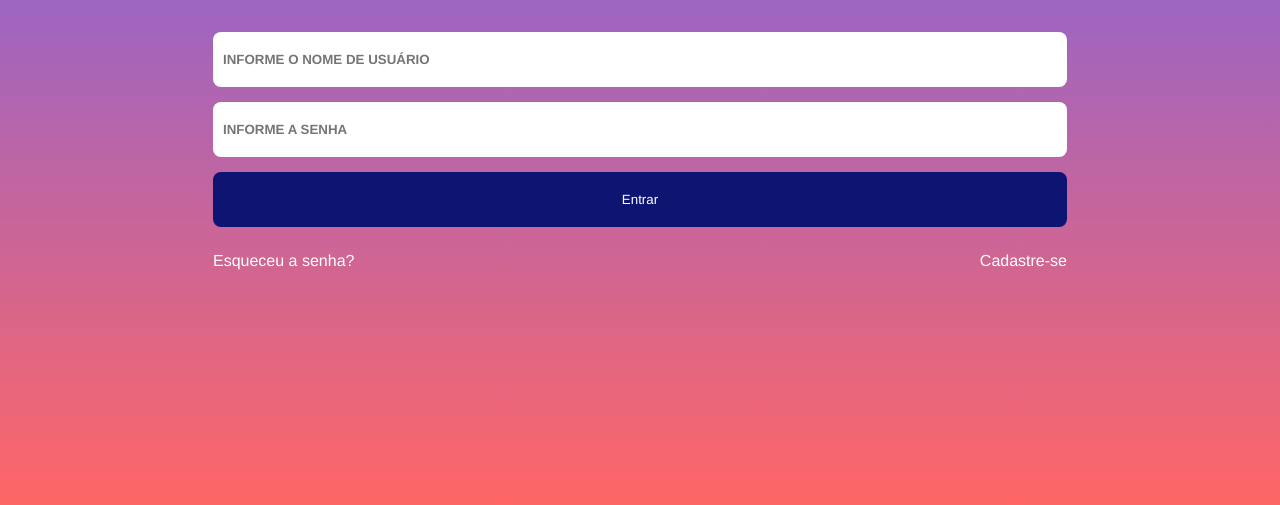
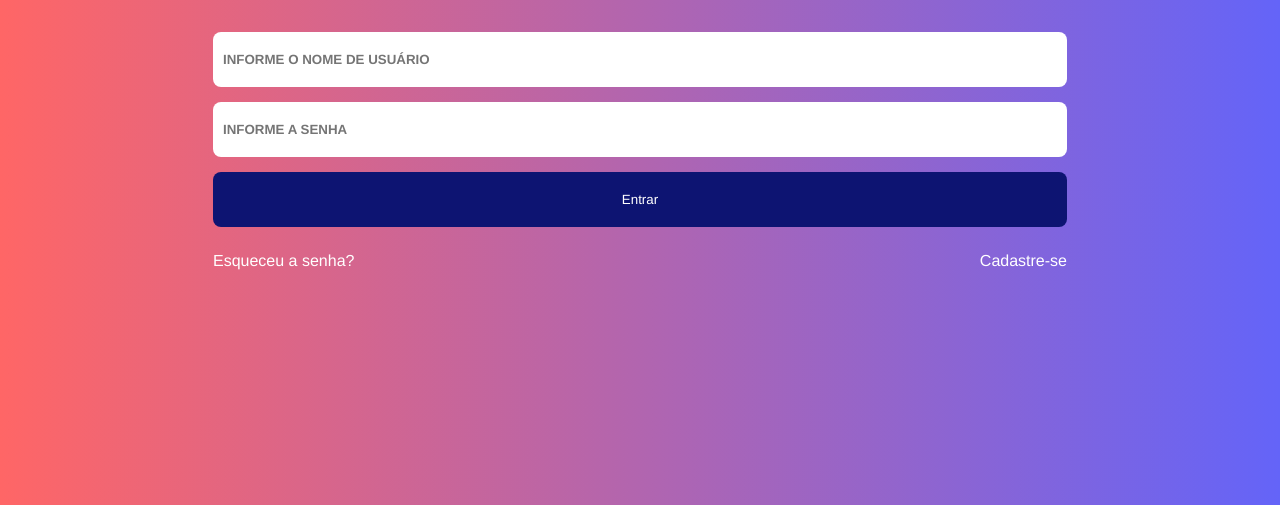
Before and after one commit to LenilsonLimaPantoja/loginAnimation, a plain HTML site: page index.html in a window 1280 px wide. Shown: the part 295-800 px from the top of the page. Drawn offline with Linux system fonts and the light colour scheme.

Commit message:
Primeiro commit

```diff
--- a/estilo.css
+++ b/estilo.css
@@ -4,9 +4,11 @@
     box-sizing: border-box;
     font-family: 'Franklin Gothic Medium', 'Arial Narrow', Arial, sans-serif;
 }
-
+.body{
+    background-color: #fff;
+}
 .container {
-    background-image: linear-gradient(to top, #f66, #6464f8);
+    background-image: linear-gradient(to right, #f66, #6464f8);
     height: auto;
     width: 100vw;
     padding: 30px;
@@ -14,18 +16,20 @@
     display: flex;
     justify-content: center;
     align-items: center;
-    border-top-left-radius: 100%;
-    border-bottom-right-radius: 100%;
+    /* border-top-left-radius: 100%; */
+    /* border-bottom-right-radius: 100%; */
     animation-name: container;
     animation-duration: .5s;
     animation-fill-mode: forwards;
-    animation-timing-function: cubic-bezier(0.175, 0.885, 0.32, 1.275);
-    /* animation-iteration-count: calc(3); */
-    /* animation-direction: alternate; */
+    /* animation-timing-function: cubic-bezier(0.175, 0.885, 0.32, 1.275); */
 }
 
 @keyframes container {
+    0% {
+        width: 10vw;
+    }
     100%{
+        width: 100vw;
         border-radius: 0px;
     }
 }
@@ -36,24 +40,27 @@
     row-gap: 15px;
     background-color: transparent;
     transition: 1s;
-    transform: translateY(-300%);
+    z-index: -10;
+    /* transform: translateY(-300%); */
     animation-name: login;
     animation-duration: .5s;
     animation-fill-mode: forwards;
+    animation-delay: .05s;
     animation-timing-function: cubic-bezier(0.175, 0.885, 0.32, 1.275);
 }
 .sumir{
     display: none;
 }
 @keyframes login {
-    /* 0%{
-        transform: translateY(-200%);
-    }
-    50%{
+    /* 0%{ */
+        /* transform: translateY(-200%); */
+    /* } */
+    /* 50%{
         transform: rotate(50deg);
-    } */
+    }  */
     100%{
         transform: translateY(0%);
+        z-index: 1;
     }
 }
 h1 {
@@ -124,7 +131,7 @@ a:hover{
 }
 @media (max-width: 1024px) {
     .container{
-        background-image: linear-gradient(to right, #f66, #6464f8);
+        /* background-image: linear-gradient(to right, #f66, #6464f8); */
         padding: 30px 0;
     }
     .login, .alt-senha, .cad-user{
--- a/index.html
+++ b/index.html
@@ -6,7 +6,7 @@
     <meta name="viewport" content="width=device-width, initial-scale=1.0" />
     <title>Autenticação de usuário</title>
     <link rel="stylesheet" href="estilo.css" />
-    <link rel="shortcut icon" href="icon.png" type="image/x-icon">
+    <link rel="shortcut icon" href="icon.png" type="image/x-icon" />
   </head>
   <script>
     function altSenha() {
@@ -59,6 +59,7 @@
     }
   </script>
   <body>
+    <div class="body">
       <div class="container">
         <div action="" class="login">
           <h1>member login</h1>
@@ -85,27 +86,16 @@
 
         <div action="" class="cad-user sumir">
           <h1>register user</h1>
-        <input
-          type="text"
-          placeholder="Informe o email de usuário"
-        />
-        <input
-          type="text"
-          placeholder="Informe seu nome usuário"
-        />
-        <input
-          type="password"
-          placeholder="Criar uma senha"
-        />
-        <input
-          type="password"
-          placeholder="Confirmar senha"
-        />
+          <input type="text" placeholder="Informe o email de usuário" />
+          <input type="text" placeholder="Informe seu nome usuário" />
+          <input type="password" placeholder="Criar uma senha" />
+          <input type="password" placeholder="Confirmar senha" />
           <button>Cadastrar usuário</button>
           <div class="btn-footer">
             <a href="#" onclick="returnLogin()">Retornar ao Login</a>
           </div>
         </div>
       </div>
+    </div>
   </body>
 </html>
```
Lines whose indentation alone changed are shown as unchanged.
